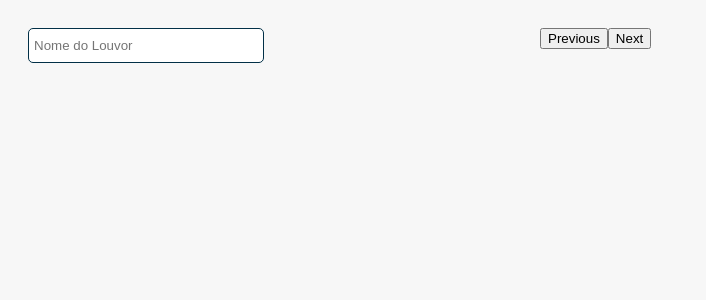
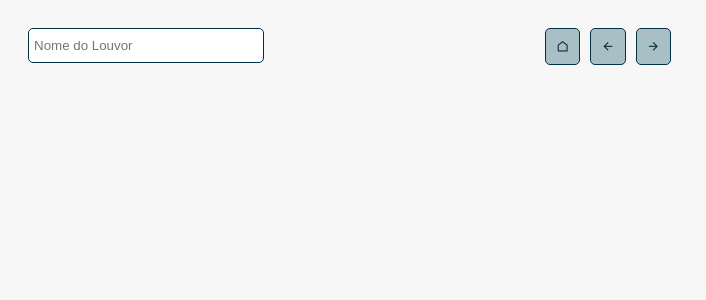
Before and after one commit to arleypadua/churchlide, a React (Create React App) app: page / in a window 1280 px wide. Shown: the top 300 px of the page, without its empty margins (0-706 px from the left). Built offline with nearby package versions, Linux system fonts and the light colour scheme.

Commit message:
work o butto styling

```diff
--- a/src/components/SlideControls/SlideControls.js
+++ b/src/components/SlideControls/SlideControls.js
@@ -1,5 +1,5 @@
 import React from 'react'
-import { NEXT_ACTION, PREVIOUS_ACTION, publishMessage } from '../../pubsub/eventPublisher'
+import { NEXT_ACTION, PREVIOUS_ACTION, NAVIGATE_ACTION, publishMessage } from '../../pubsub/eventPublisher'
 
 export default function SlideControls() {
   const handlePrevious = () => {
@@ -10,10 +10,15 @@ export default function SlideControls() {
     publishMessage(NEXT_ACTION)
   }
 
+  const handleEmptyState = () => {
+    publishMessage(NAVIGATE_ACTION, '/stage')
+  }
+
   return (
     <div>
-      <button onClick={handlePrevious}>Previous</button>
-      <button onClick={handleNext}>Next</button>
+      <button className='button button-primary' onClick={handleEmptyState}><i className="ri-home-line"></i></button>
+      <button className='button button-primary' onClick={handlePrevious}><i className="ri-arrow-left-line"></i></button>
+      <button className='button button-primary' onClick={handleNext}><i className="ri-arrow-right-line"></i></button>
     </div>
   )
 }
--- a/src/pages/Home.css
+++ b/src/pages/Home.css
@@ -12,7 +12,8 @@
   flex-grow: 1;
   max-width: 20vw;
   height: 100vh;
-  overflow: scroll;
+  overflow-y: scroll;
+  overflow-x: hidden;
 }
 
 .home__content .praise-list {
--- a/src/pages/Stage.js
+++ b/src/pages/Stage.js
@@ -18,15 +18,17 @@ export default function Stage() {
   }
 
   useEffect(() => {
+    onMessage(handleEvent)
+
+    return () => cleanupListener(handleEvent)
+  }, [])
+
+  useEffect(() => {
     const praise = collections
       .find(c => c.name.includes(collectionName))?.songs
       .find(s => s.title.includes(praiseName))
 
     setPraise(praise)
-
-    onMessage(handleEvent)
-
-    return () => cleanupListener(handleEvent)
   }, [collectionName, praiseName])
 
   return (
--- a/src/style.css
+++ b/src/style.css
@@ -36,3 +36,22 @@ body {
 .input_full_width {
   width: 100%;
 }
+
+.button {
+  cursor: pointer;
+  padding: 10px;
+  margin: 0px 5px;
+  border-radius: 5px;
+  border: 1px solid #023047;
+  color: #023047;
+}
+
+.button-primary {
+  background-color: #a8c0c5;
+  transition: background-color ease-in-out 0.5s, border ease-in-out 0.5s;
+}
+
+.button-primary:hover {
+  background-color: #d5e5e5;
+  border: 1px solid #219ebc;
+}
```
